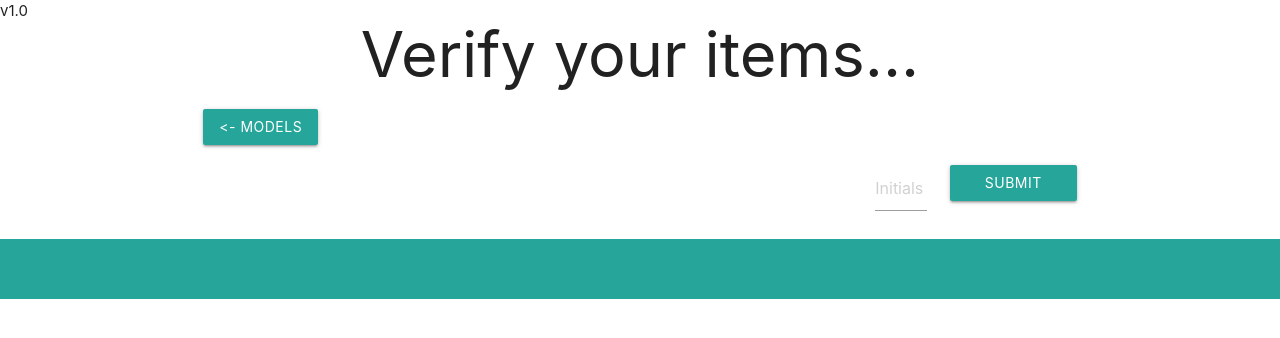
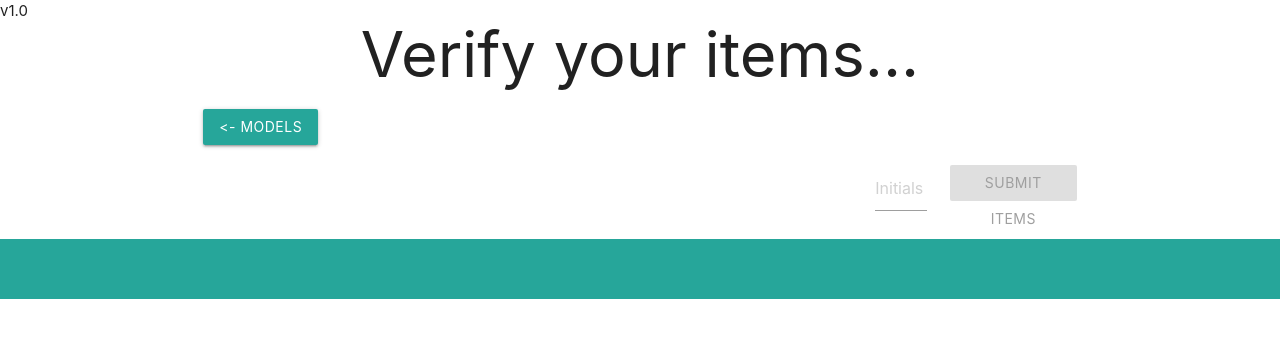
Before and after one commit to KantKontrol/Part-Tracker, a React (Create React App) app in the folder front-end/partrac-standalone/: page /checksubmit in a window 1280 px wide. Shown: the top 338 px of the page. Built offline with nearby package versions, Linux system fonts and the light colour scheme.

Commit message:
added use for initials in checkSubmit, added check for initials with button class

```diff
--- a/front-end/partrac-standalone/src/App.css
+++ b/front-end/partrac-standalone/src/App.css
@@ -27,3 +27,10 @@
   margin: 0 auto;
   width: 300px;
 }
+
+
+.disabled {
+  cursor: not-allowed;
+  pointer-events: none;
+  background-color: #34706a;
+}
--- a/front-end/partrac-standalone/src/App.js
+++ b/front-end/partrac-standalone/src/App.js
@@ -17,7 +17,6 @@ function App() {
     setInitials: function(event){
       let input = event.target.value;
       setAppState({ ...appState, initials: input })
-      console.log(appState);
     }
   });
 
--- a/front-end/partrac-standalone/src/pages/CheckSubmit.js
+++ b/front-end/partrac-standalone/src/pages/CheckSubmit.js
@@ -1,10 +1,11 @@
-import React from "react";
+import React, { useContext } from "react";
 import { Link } from "react-router-dom";
 import VersionStamp from "../components/VersionStamp";
+import GContext from "../utils/GContext";
 
 export default function CheckSubmit(props){
 
-
+    const {initials, setInitials } = useContext(GContext);
 
     return (
         <div>
@@ -24,10 +25,10 @@ export default function CheckSubmit(props){
                 <div className="row">
                     <div className="col s9"></div>
                     <div className="col s1">
-                        <input placeholder="Initials" type="text" className="validate" maxLength="2" />
+                        <input placeholder="Initials" type="text" className="validate" maxLength="2" onChange={setInitials} value={initials} />
                     </div>
                     <div className="col s2">
-                        <button className="btn">Submit items</button>
+                        <button className={initials.length < 2 ? "btn disabled" : "btn"} >Submit items</button>
                     </div>
                 </div>
             </div>
```
